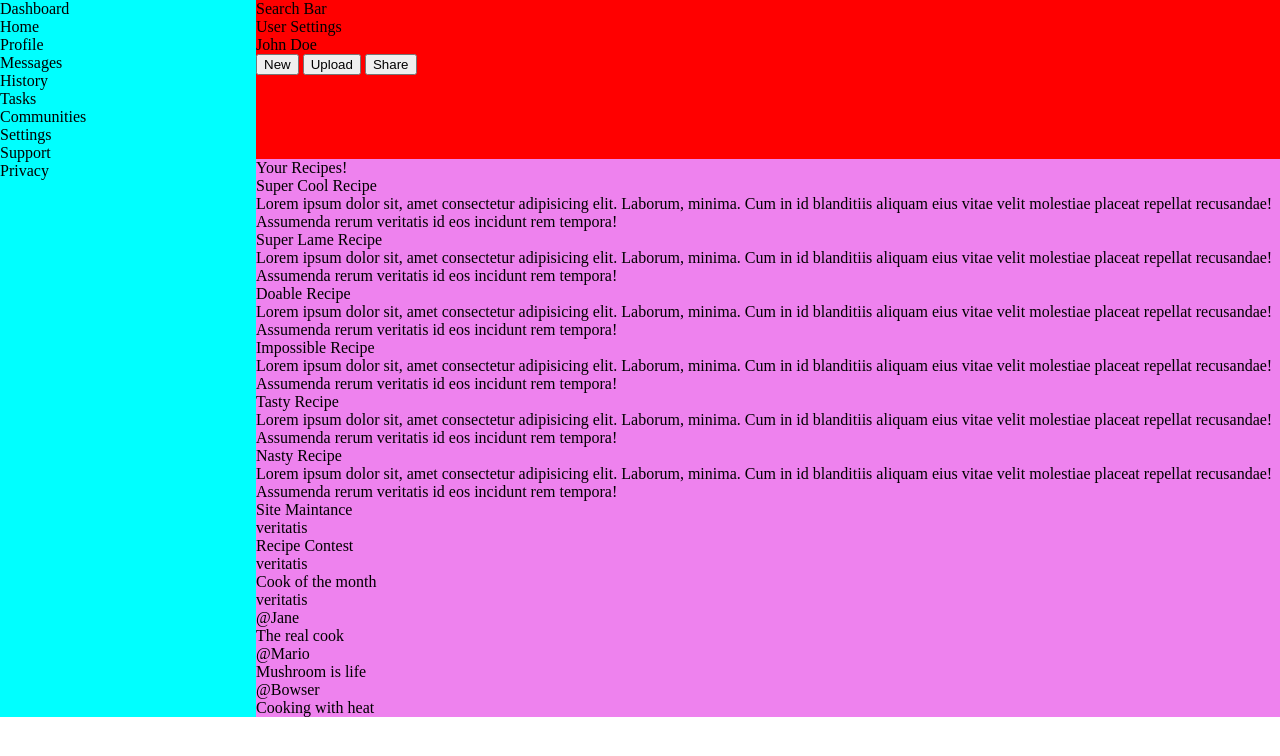
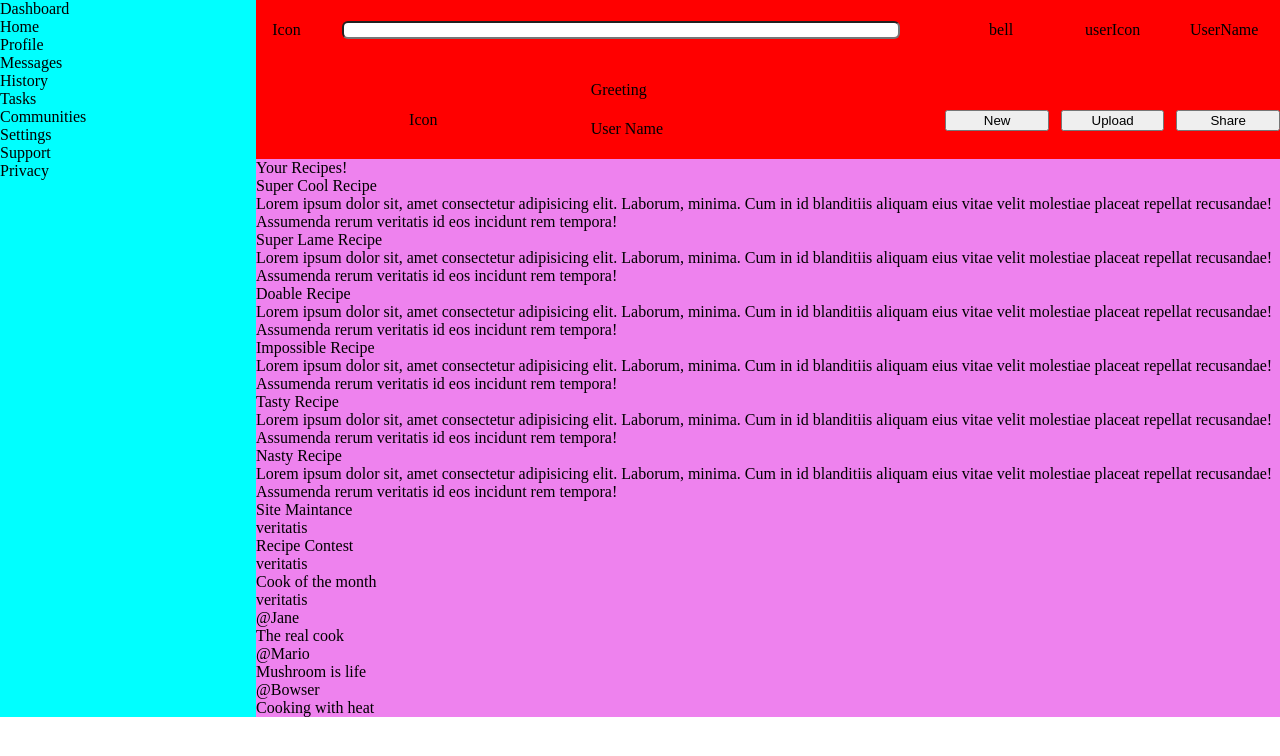
Before and after one commit to jorgeblanez/dashboard-css, a plain HTML site: page index.html in a window 1280 px wide. Drawn offline with Linux system fonts and the light colour scheme.

Commit message:
Structure header

```diff
--- a/index.html
+++ b/index.html
@@ -9,9 +9,20 @@
 <body>
   <div class="dashboard">
     <div class="header">
-      <div class="searchbar">Search Bar</div>
-      <div class="usersettings"> User Settings</div>
-      <div class="userhero">John Doe </div>
+      <div class="search">
+        <p>Icon</p>
+        <input class="searchBar" type="text" value="">
+      </div>
+      <div class="usersettings">
+        <p>bell</p>
+        <p>userIcon</p>
+        <p>UserName</p>
+      </div>
+      <div class="userhero">
+        <p class="heroIcon">Icon</p>
+        <p>Greeting</p>
+        <p>User Name</p>
+      </div>
       <div class="nav">
         <button class="navButton" type="button">New</button>
         <button class="navButton" type="button">Upload</button>
--- a/style.css
+++ b/style.css
@@ -7,18 +7,60 @@
   grid-template-columns: 1fr 2fr 2fr;
   grid-template-rows: 1fr 1fr 7fr;
 }
+.header{
+  display: grid;
+  grid-template-columns: 2fr 1fr;
+  background-color: red;
+  grid-column: 2 / 5;
+  grid-row:1 / 3 ;
+  gap:20px
+}
+
+.header .search{
+  display: grid;
+  grid-template-columns: 1fr 10fr;
+  align-items: center;
+  justify-items: center;
+}
+
+.header .searchBar{
+  height: 12px;
+  width: 90%;
+  border-radius: 6px;
+  padding-left: 5px;
+}
+
+.header .usersettings{
+  display: grid;
+  grid-template-columns: repeat(3,1fr);
+  align-items: center;
+  justify-items: center;
+}
+
+.header .userhero{
+  display: grid;
+  grid-template-rows: 1fr 1fr;
+  grid-template-columns: 1fr 1fr;
+}
+
+.header .userhero .heroIcon{
+  grid-row: 1/3;
+  justify-self: center;
+  align-self: center;
+}
+
+.header .nav{
+  display: grid;
+  grid-template-columns: 1fr 1fr 1fr;
+  gap:12px;
+  align-items:center;
+}
 
 .sidebar{
   grid-row:1 / 5;
   background-color: aqua;
 }
 
-.header{
-  background-color: red;
-  grid-column: 2 / 5;
-  grid-row:1 / 3
-}
-
 .content{
   grid-column: 2 / 5;
   background-color: violet;
```
